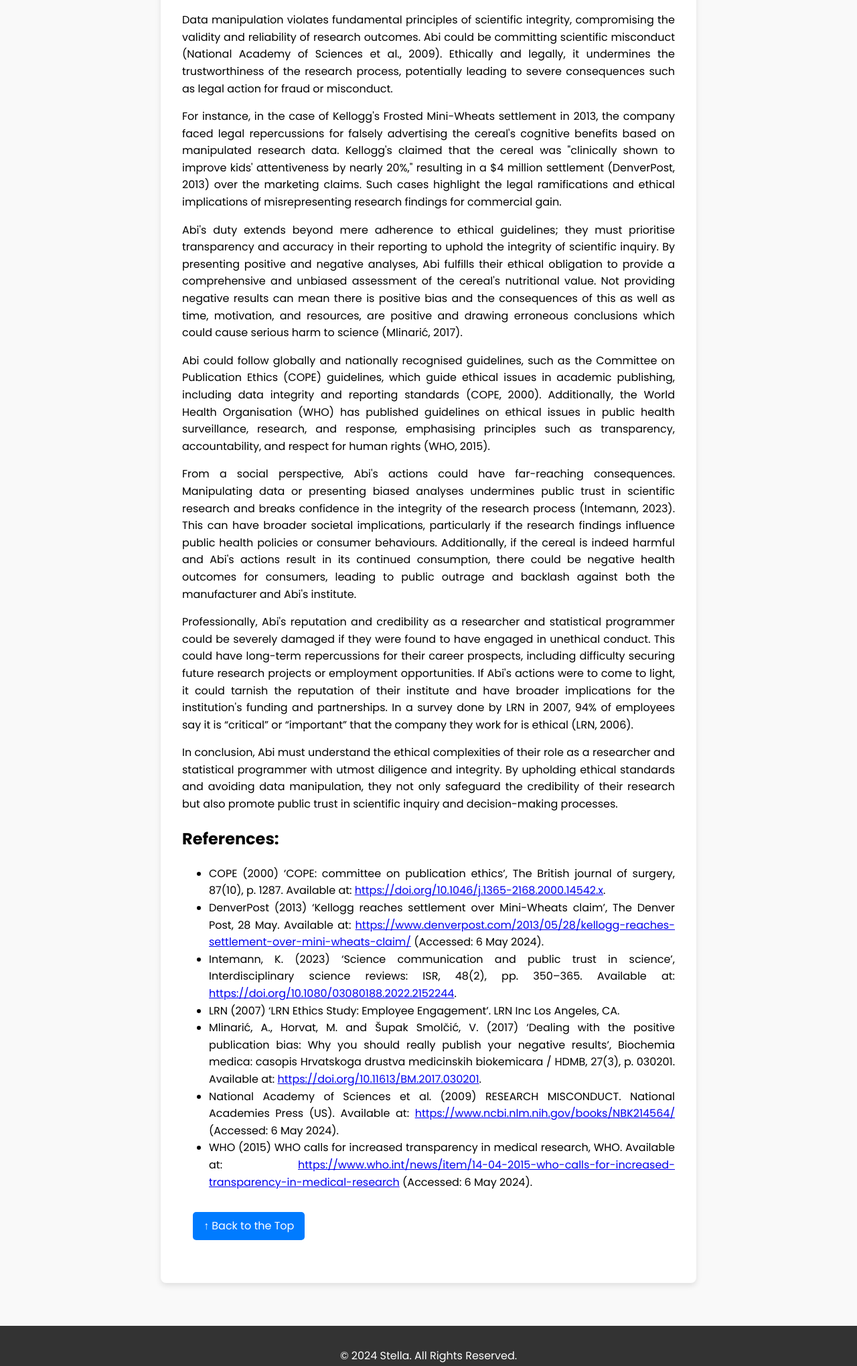
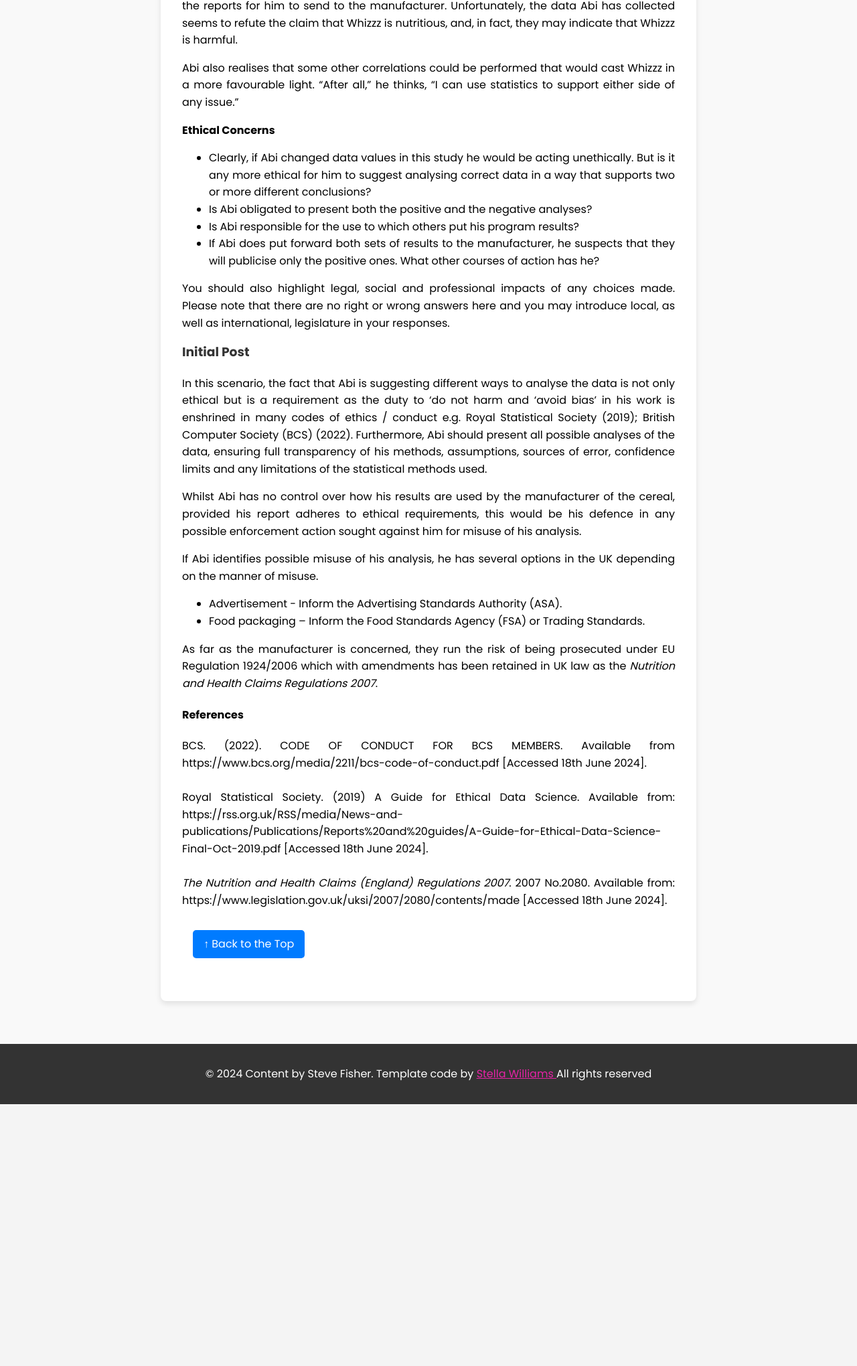
Before and after one commit to FisherSL/ePortfolio_2, a plain HTML site: page research_methods/unit7/rm-unit7-collab.html in a window 1280 px wide. Shown: the part 615-2655 px from the top of the page at 67% size. After the commit the page ends 2264 px from the top, so only its background shows below. Drawn offline with Linux system fonts and the light colour scheme.

Commit message:
Unit 7 content

```diff
--- a/research_methods/unit7/rm-unit7-collab.html
+++ b/research_methods/unit7/rm-unit7-collab.html
@@ -7,12 +7,17 @@
     <title>Unit 7 Collaborative Discussion</title>
     <link rel="stylesheet" href="../../style.css">
     <link rel="stylesheet" href="https://fonts.googleapis.com/css2?family=Poppins:wght@400;700&display=swap">
+    <style>
+        a {
+            color: rgb(231, 34, 166);
+        }
+        </style>
 </head>
 
 <body>
     <header>
         <div class="header-content">
-            <h1>Unit 7 Collaborative Discussion</h1>
+            <h1>Unit 7 Collaborative Discussion 2</h1>
         </div>
     </header>
     <div class="burger-menu">
@@ -39,86 +44,41 @@
                 <section class="back-button-section">
                     <a href="../../research_methods\unit7\landingu7.html" class="back-button">← Back to Unit 7</a>
                 </section>
+                <h3>Case study background</h3>
+                <p>Abi is a researcher at an institute and also a statistical programmer. Abi has received a project from a manufacturer to review the nutritional value of a new cereal, Whizzz. Having collected the necessary data, he now needs to perform the appropriate analyses and print the reports for him to send to the manufacturer. Unfortunately, the data Abi has collected seems to refute the claim that Whizzz is nutritious, and, in fact, they may indicate that Whizzz is harmful.</p>
+
+                <p>Abi also realises that some other correlations could be performed that would cast Whizzz in a more favourable light. “After all,” he thinks, “I can use statistics to support either side of any issue.”</p>
+
+                <p><strong>Ethical Concerns</strong>
+                    <ul>
+                        <li>Clearly, if Abi changed data values in this study he would be acting unethically. But is it any more ethical for him to suggest analysing correct data in a way that supports two or more different conclusions?</li>
+                        <li>Is Abi obligated to present both the positive and the negative analyses?</li>
+                        <li>Is Abi responsible for the use to which others put his program results?</li>
+                        <li>If Abi does put forward both sets of results to the manufacturer, he suspects that they will publicise only the positive ones. What other courses of action has he?</li>
+                    </ul>
+
+                    You should also highlight legal, social and professional impacts of any choices made. Please note that there are no right or wrong answers here and you may introduce local, as well as international, legislature in your responses.</p>
+
                 <h3>Initial Post</h3>
-                <h2>Abi's Situation: Ethical Predicament in Research Methodology</h2>
-                <p>Data manipulation violates fundamental principles of scientific integrity, compromising the validity
-                    and reliability of research outcomes. Abi could be committing scientific misconduct (National
-                    Academy of Sciences et al., 2009). Ethically and legally, it undermines the trustworthiness of the
-                    research process, potentially leading to severe consequences such as legal action for fraud or
-                    misconduct.</p>
-                <p>For instance, in the case of Kellogg's Frosted Mini-Wheats settlement in 2013, the company faced
-                    legal repercussions for falsely advertising the cereal's cognitive benefits based on manipulated
-                    research data. Kellogg's claimed that the cereal was "clinically shown to improve kids'
-                    attentiveness by nearly 20%," resulting in a $4 million settlement (DenverPost, 2013) over the
-                    marketing claims. Such cases highlight the legal ramifications and ethical implications of
-                    misrepresenting research findings for commercial gain.</p>
-                <p>Abi's duty extends beyond mere adherence to ethical guidelines; they must prioritise transparency and
-                    accuracy in their reporting to uphold the integrity of scientific inquiry. By presenting positive
-                    and negative analyses, Abi fulfills their ethical obligation to provide a comprehensive and unbiased
-                    assessment of the cereal's nutritional value. Not providing negative results can mean there is
-                    positive bias and the consequences of this as well as time, motivation, and resources, are positive
-                    and drawing erroneous conclusions which could cause serious harm to science (Mlinarić, 2017).</p>
-                <p>Abi could follow globally and nationally recognised guidelines, such as the Committee on Publication
-                    Ethics (COPE) guidelines, which guide ethical issues in academic publishing, including data
-                    integrity and reporting standards (COPE, 2000). Additionally, the World Health Organisation (WHO)
-                    has published guidelines on ethical issues in public health surveillance, research, and response,
-                    emphasising principles such as transparency, accountability, and respect for human rights (WHO,
-                    2015).</p>
-                <p>From a social perspective, Abi's actions could have far-reaching consequences. Manipulating data or
-                    presenting biased analyses undermines public trust in scientific research and breaks confidence in
-                    the integrity of the research process (Intemann, 2023). This can have broader societal implications,
-                    particularly if the research findings influence public health policies or consumer behaviours.
-                    Additionally, if the cereal is indeed harmful and Abi's actions result in its continued consumption,
-                    there could be negative health outcomes for consumers, leading to public outrage and backlash
-                    against both the manufacturer and Abi's institute.</p>
-                <p>Professionally, Abi's reputation and credibility as a researcher and statistical programmer could be
-                    severely damaged if they were found to have engaged in unethical conduct. This could have long-term
-                    repercussions for their career prospects, including difficulty securing future research projects or
-                    employment opportunities. If Abi's actions were to come to light, it could tarnish the reputation of
-                    their institute and have broader implications for the institution's funding and partnerships. In a
-                    survey done by LRN in 2007, 94% of employees say it is “critical” or “important” that the company
-                    they work for is ethical (LRN, 2006).</p>
-                <p>In conclusion, Abi must understand the ethical complexities of their role as a researcher and
-                    statistical programmer with utmost diligence and integrity. By upholding ethical standards and
-                    avoiding data manipulation, they not only safeguard the credibility of their research but also
-                    promote public trust in scientific inquiry and decision-making processes.</p>
 
-                <h2>References:</h2>
-                <ul>
-                    <li>COPE (2000) ‘COPE: committee on publication ethics’, The British journal of surgery, 87(10), p.
-                        1287.
-                        Available at: <a
-                            href="https://doi.org/10.1046/j.1365-2168.2000.14542.x">https://doi.org/10.1046/j.1365-2168.2000.14542.x</a>.
-                    </li>
-                    <li>DenverPost (2013) ‘Kellogg reaches settlement over Mini-Wheats claim’, The Denver Post, 28 May.
-                        Available at: <a
-                            href="https://www.denverpost.com/2013/05/28/kellogg-reaches-settlement-over-mini-wheats-claim/">https://www.denverpost.com/2013/05/28/kellogg-reaches-settlement-over-mini-wheats-claim/</a>
-                        (Accessed: 6 May 2024).</li>
-                    <li>Intemann, K. (2023) ‘Science communication and public trust in science’, Interdisciplinary
-                        science
-                        reviews: ISR, 48(2), pp. 350–365. Available at: <a
-                            href="https://doi.org/10.1080/03080188.2022.2152244">https://doi.org/10.1080/03080188.2022.2152244</a>.
-                    </li>
-                    <li>LRN (2007) ‘LRN Ethics Study: Employee Engagement’. LRN Inc Los Angeles, CA.</li>
-                    <li>Mlinarić, A., Horvat, M. and Šupak Smolčić, V. (2017) ‘Dealing with the positive publication
-                        bias: Why
-                        you should really publish your negative results’, Biochemia medica: casopis Hrvatskoga drustva
-                        medicinskih biokemicara / HDMB, 27(3), p. 030201. Available at: <a
-                            href="https://doi.org/10.11613/BM.2017.030201">https://doi.org/10.11613/BM.2017.030201</a>.
-                    </li>
-                    <li>National Academy of Sciences et al. (2009) RESEARCH MISCONDUCT. National Academies Press (US).
-                        Available
-                        at: <a
-                            href="https://www.ncbi.nlm.nih.gov/books/NBK214564/">https://www.ncbi.nlm.nih.gov/books/NBK214564/</a>
-                        (Accessed: 6 May 2024).</li>
-                    <li>WHO (2015) WHO calls for increased transparency in medical research, WHO. Available at: <a
-                            href="https://www.who.int/news/item/14-04-2015-who-calls-for-increased-transparency-in-medical-research">https://www.who.int/news/item/14-04-2015-who-calls-for-increased-transparency-in-medical-research</a>
-                        (Accessed: 6 May 2024).</li>
-                </ul>
+                <p>In this scenario, the fact that Abi is suggesting different ways to analyse the data is not only ethical but is a requirement as the duty to ‘do not harm and ‘avoid bias’ in his work is enshrined in many codes of ethics / conduct e.g.  Royal Statistical Society (2019); British Computer Society (BCS) (2022). Furthermore, Abi should present all possible analyses of the data, ensuring full transparency of his methods, assumptions, sources of error, confidence limits and any limitations of the statistical methods used.</p>
+                <p>Whilst Abi has no control over how his results are used by the manufacturer of the cereal, provided his report adheres to ethical requirements, this would be his defence in any possible enforcement action sought against him for misuse of his analysis.</p>
 
-                </ol>
+                <p>If Abi identifies possible misuse of his analysis, he has several options in the UK depending on the manner of misuse.
+                    <ul>
+                        <li>Advertisement - Inform the Advertising Standards Authority (ASA). </li>
+                        <li>Food packaging – Inform the Food Standards Agency (FSA) or Trading Standards. </li>
+                    </ul>
+                </p>
+                <p>As far as the manufacturer is concerned, they run the risk of being prosecuted under EU Regulation 1924/2006 which with amendments has been retained in UK law as the <em>Nutrition and Health Claims Regulations 2007</em>.</p>
 
-                </p>
+                <h4>References</h4>
+
+                <p>BCS. (2022). CODE OF CONDUCT FOR BCS MEMBERS. Available from https://www.bcs.org/media/2211/bcs-code-of-conduct.pdf [Accessed 18th June 2024].<br><br>
+                    Royal Statistical Society. (2019) A Guide for Ethical Data Science. Available from: https://rss.org.uk/RSS/media/News-and-publications/Publications/Reports%20and%20guides/A-Guide-for-Ethical-Data-Science-Final-Oct-2019.pdf [Accessed 18th June 2024].<br><br>
+                    <em>The Nutrition and Health Claims (England) Regulations 2007</em>. 2007 No.2080. Available from: https://www.legislation.gov.uk/uksi/2007/2080/contents/made [Accessed 18th June 2024].
+                    </p>
+
 
                 <section class="back-button-section">
                     <a href="../../research_methods\unit7\rm-unit7-collab.html" class="back-button">↑ Back to the
@@ -127,7 +87,7 @@
     </section>
 
     <footer>
-        <p>&copy; 2024 Stella. All Rights Reserved.</p>
+        <p>&copy; 2024 Content by Steve Fisher. Template code by <a href="https://stoodlesz.github.io/Resume/#/lessons/k_sXrgOFxT2luG4Kfo9krkOtILEF34S_" target="_blank">Stella Williams </a> All rights reserved</p>
     </footer>
     <script src="../../script.js"></script>
 </body>
```
Also changed, not shown: research_methods/unit6/landingu6.html (+5 -8 lines), research_methods/unit6/rm-unit6-worksh.html (+3 -3 lines), research_methods/unit7/landingu7.html (+23 -19 lines).
